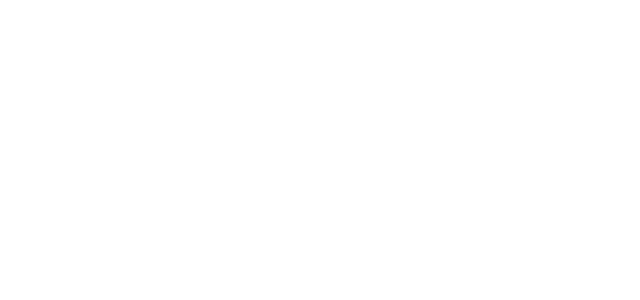
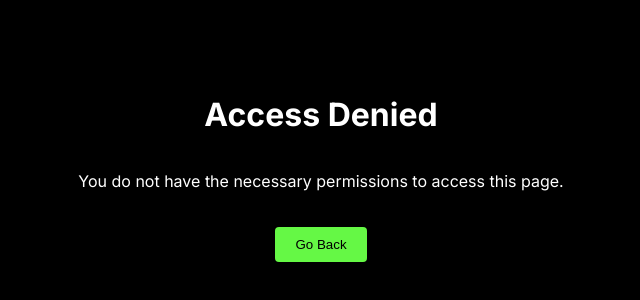
Before and after one commit to milanaismail/frontend, a JavaScript app: page /unauthorized in a window 1280 px wide. Before the commit this address had no page. Shown: the part 232-532 px from the top of the page, without its empty margins (319-959 px from the left). Built offline with nearby package versions, Linux system fonts and the light colour scheme.

Commit message:
admin login

```diff
--- a/src/components/OrdersOverview.vue
+++ b/src/components/OrdersOverview.vue
@@ -110,11 +110,20 @@
   async created() {
   try {
     const response = await fetch("https://sneaker-config.onrender.com/api/v1/orders", {
-      headers: { Authorization: `Bearer ${localStorage.getItem("token")}` },
+      headers: {
+        Authorization: `Bearer ${localStorage.getItem("token")}`,
+      },
     });
 
-    if (!response.ok) throw new Error("Failed to fetch orders");
-
+    if (!response.ok) {
+        const errorData = await response.json();
+        if (response.status === 403) {
+          // Redirect to Unauthorized page if access is forbidden
+          this.$router.push("/unauthorized");
+        } else {
+          throw new Error(errorData.message || "Failed to fetch orders");
+        }
+      }
     // Fetch and log raw data
     const ordersData = await response.json();
     console.log("Fetched Orders Data:", ordersData);
--- /dev/null
+++ b/src/components/Unauthorized.vue
@@ -0,0 +1,47 @@
+<template>
+    <div class="unauthorized">
+      <h1>Access Denied</h1>
+      <p>You do not have the necessary permissions to access this page.</p>
+      <button @click="goBack">Go Back</button>
+    </div>
+  </template>
+
+  <script>
+  export default {
+    methods: {
+      goBack() {
+        this.$router.push("/");
+      },
+    },
+  };
+  </script>
+
+  <style scoped>
+  .unauthorized {
+    display: flex;
+    flex-direction: column;
+    justify-content: center;
+    align-items: center;
+    height: 100vh;
+    background-color: black;
+    color: white;
+    text-align: center;
+  }
+
+  button {
+    padding: 10px 20px;
+    margin-top: 20px;
+    background-color: #65f845;
+    border: none;
+    border-radius: 4px;
+    cursor: pointer;
+  }
+
+  button:hover {
+    opacity: 0.9;
+  }
+
+  button:active {
+    opacity: 0.8;
+  }
+  </style>
--- a/src/router/index.js
+++ b/src/router/index.js
@@ -2,11 +2,14 @@
 import OrdersOverview from "../components/OrdersOverview.vue";
 import OrderDetails from "../components/OrdersDetails.vue";
 import AdminLogin from "../components/AdminLogin.vue";
+import Unauthorized from "../components/Unauthorized.vue";
 
 const routes = [
 { path: "/", component: AdminLogin }, // Admin Login Page
   { path: "/orders", component: OrdersOverview },
   { path: "/orders/:id", component: OrderDetails },
+  { path: "/unauthorized", component: Unauthorized },
+
 ];
 
 const router = createRouter({
```
